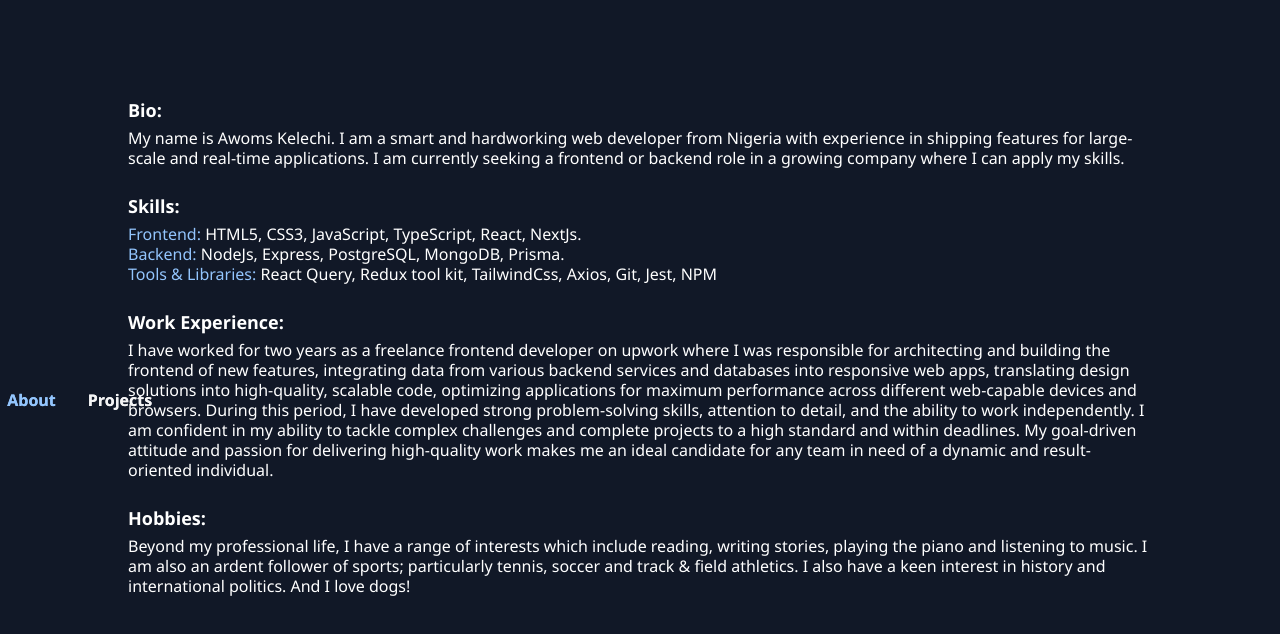
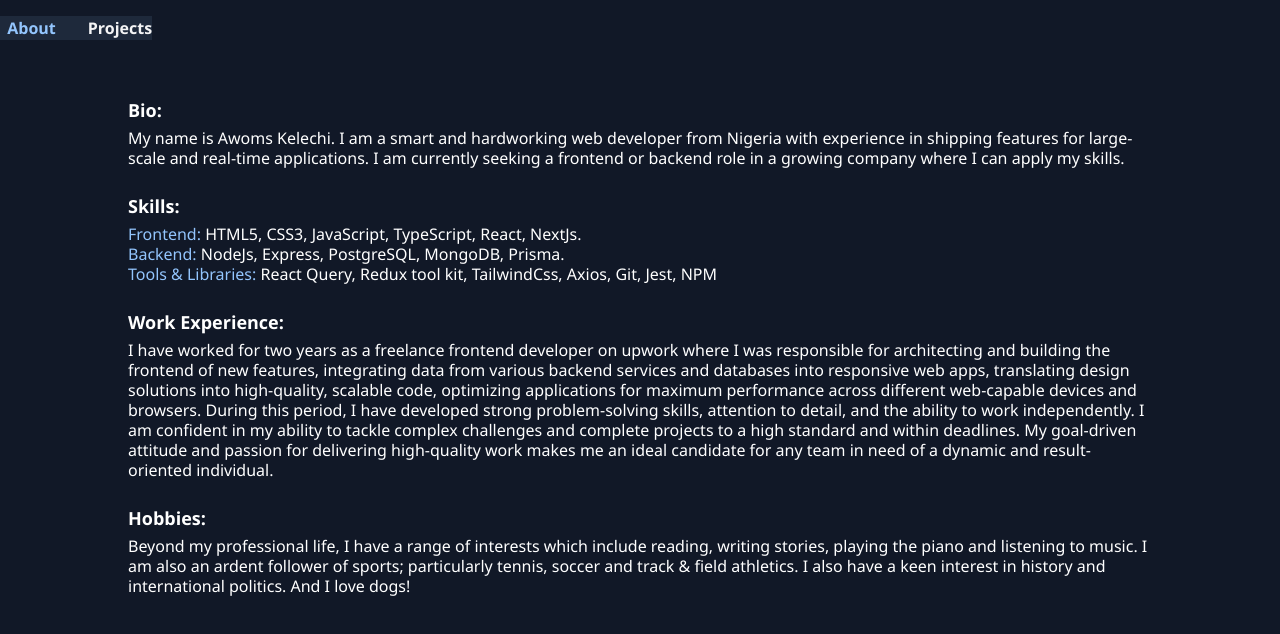
Before and after one commit to Kelechi095/Portfolio, a React (Vite) app: page /about in a window 1280 px wide. Shown: the top 634 px of the page. Built offline with nearby package versions, Linux system fonts and the light colour scheme.

Commit message:
removed nav component

```diff
--- a/src/Pages/Contact.tsx
+++ b/src/Pages/Contact.tsx
@@ -1,10 +1,9 @@
-import Nav from "../components/Nav";
 import Wrapper from "../components/Wrapper";
 
 const Contact = () => {
   return (
     <Wrapper>
-      <Nav />
+
       <h2>Contact</h2>
     </Wrapper>
   );
--- a/src/Pages/Projects.tsx
+++ b/src/Pages/Projects.tsx
@@ -1,10 +1,9 @@
-import Nav from "../components/Nav";
+
 import Wrapper from "../components/Wrapper";
 
 const Projects = () => {
   return (
     <Wrapper>
-      <Nav />
       <h1>Projects</h1>
     </Wrapper>
   );
--- a/src/components/Navbar.tsx
+++ b/src/components/Navbar.tsx
@@ -7,8 +7,8 @@ const Navbar = () => {
     "text-slate-800 hover:text-cyan-600 text-zinc-100 hover:text-neutral-400";
 
   return (
-    <nav className="absolute top-0 left-0 z-10 bg-transparent h-screen w-[80px] hidden md:flex flex-col justify-center  items-center">
-      <ul className="flex justify-start text-base gap-8 text-slate-800 items-center">
+    <nav className="absolute top-0 left-0 z-10 bg-transparent h-screen p-4 w-[80px] hidden md:flex flex-col justify-between items-center">
+      <ul className="flex justify-start text-base gap-8 text-slate-800 items-center bg-slate-800">
         <NavLink
           to="/"
           className={({ isActive }) =>
```
